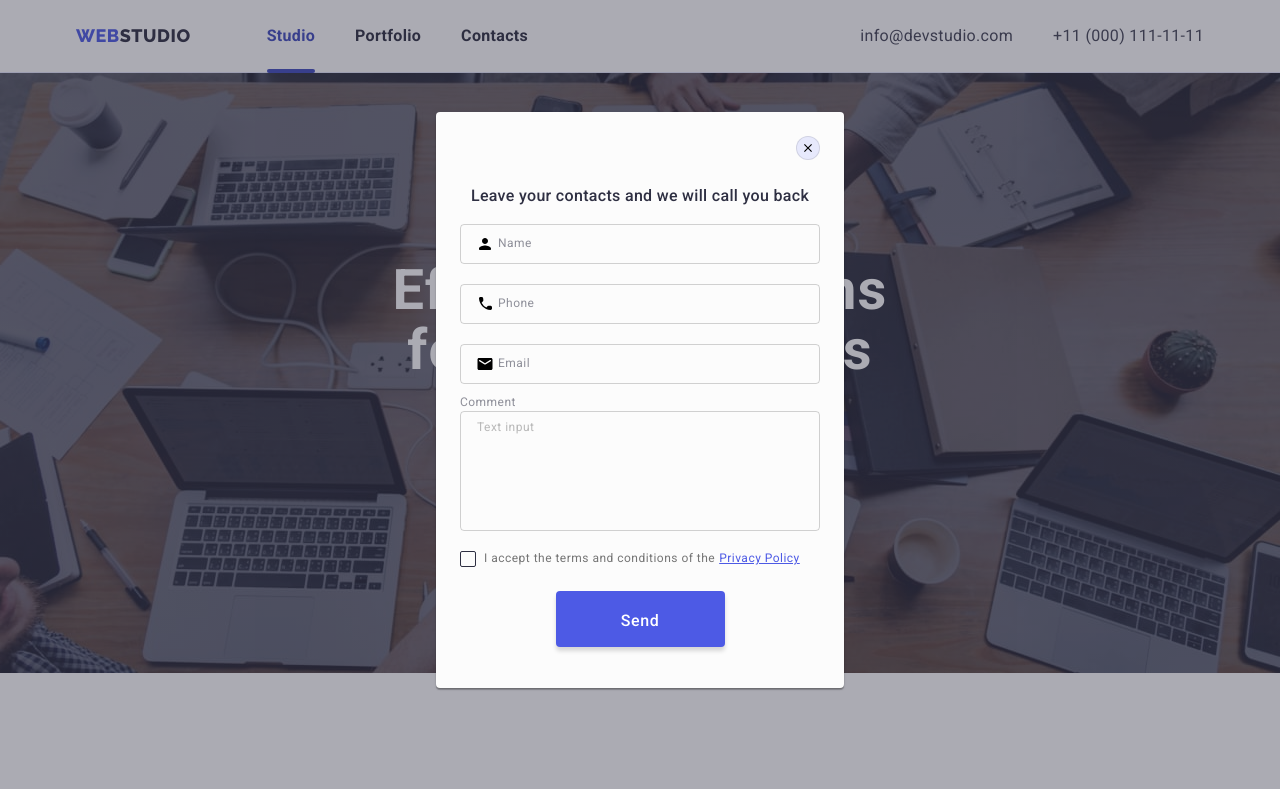
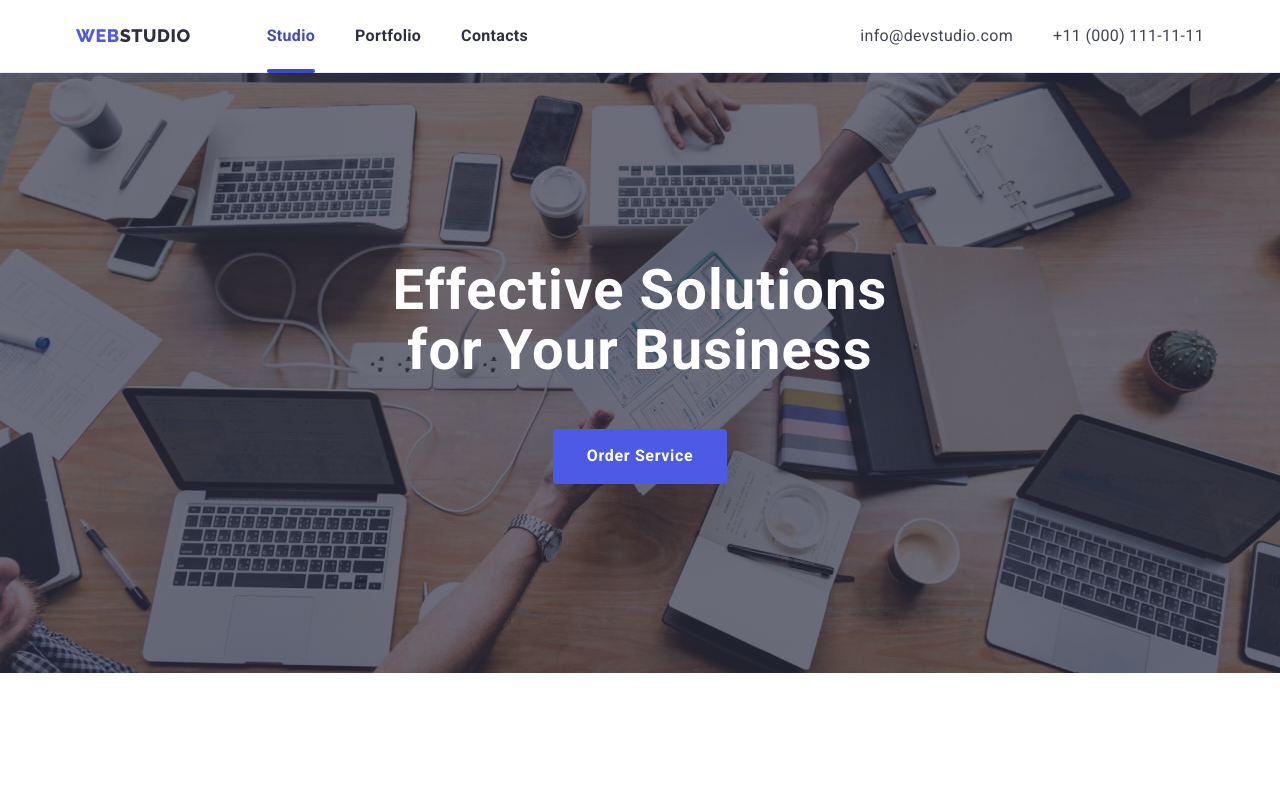
Before and after one commit to DorianGray0/test-hw6, a plain HTML site: page index.html in a window 1280 px wide. Shown: the top 789 px of the page. Drawn offline with nearby package versions, Linux system fonts and the light colour scheme.

Commit message:
save changes

```diff
--- a/css/styles.css
+++ b/css/styles.css
@@ -831,7 +831,7 @@ button {
 /* --------------------------------------------------MODAL-FORM */
 
 .modal-text {
-  margin-bottom: 16px;
+  margin-bottom: 32px;
 
   font-weight: 500;
   line-height: 1.5;
@@ -845,7 +845,7 @@ button {
 }
 
 .modal-field {
-  margin-bottom: 20px;
+  margin-bottom: 26px;
 }
 
 .modal-field:nth-child(3) {
--- a/index.html
+++ b/index.html
@@ -429,7 +429,7 @@
       </div>
     </footer>
 
-    <div class="backdrop" data-modal>
+    <div class="backdrop is-hidden" data-modal>
       <div class="modal">
         <button type="button" class="modal-close" data-modal-close>
           <svg class="icon-modal" width="8px" height="8px">
```
